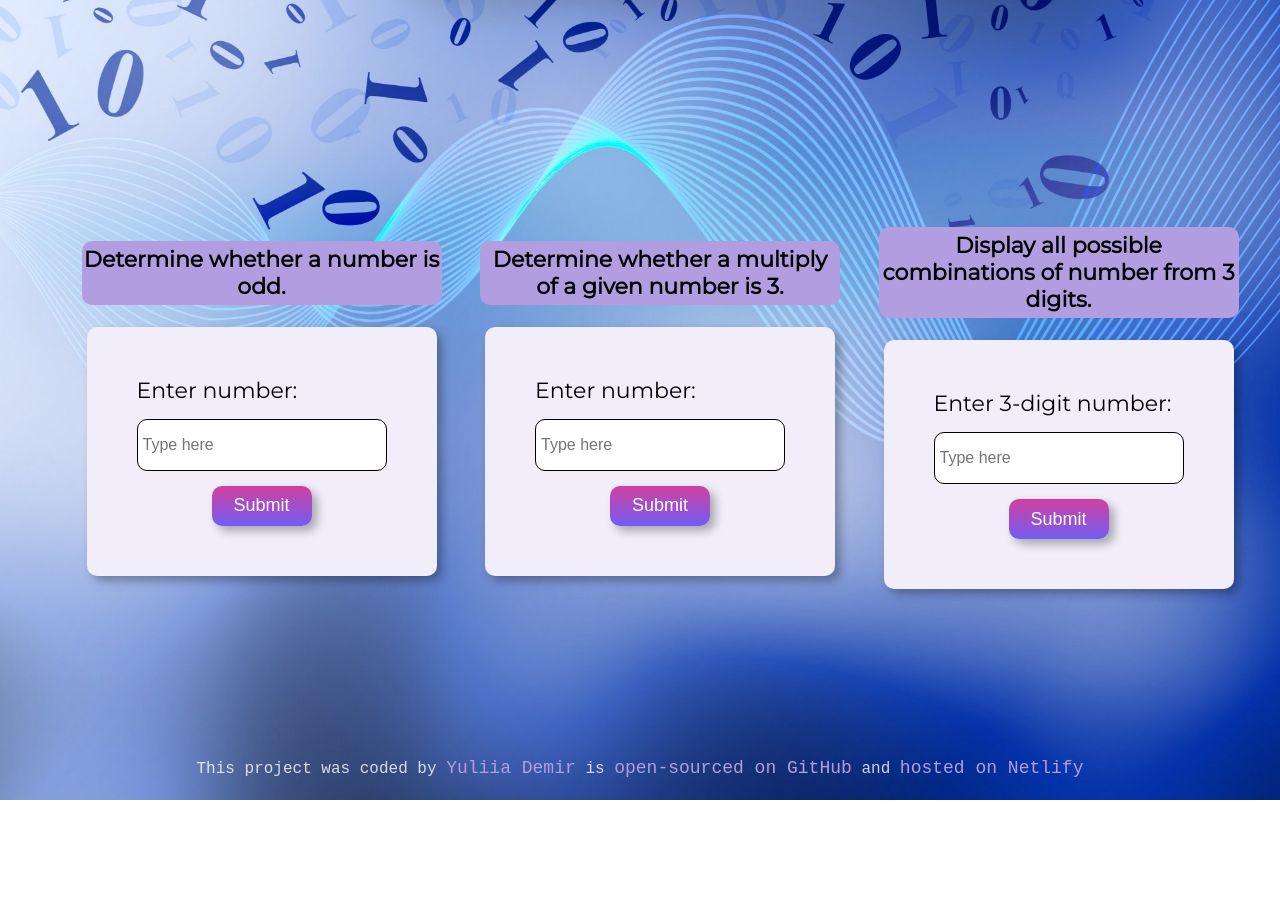
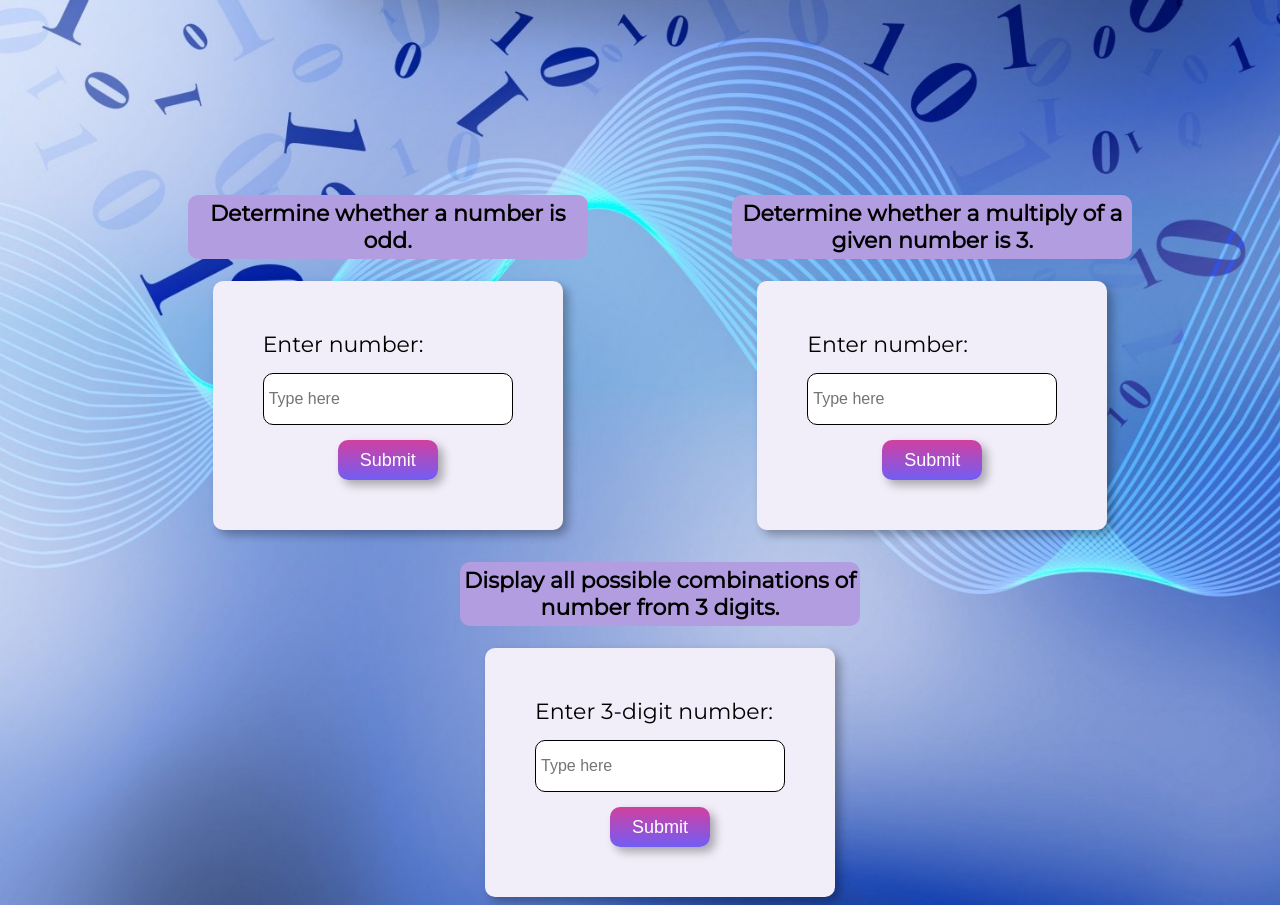
Before and after one commit to YuliiaDr/SourceIT_hometask2, a plain HTML site: page index.html in a window 1280 px wide. Shown: the top 905 px of the page. Before the commit the page ends 800 px from the top, so only its background shows below. Drawn offline with Linux system fonts and the light colour scheme; a web font is replaced by a local one.

Commit message:
Add files via upload

```diff
--- a/css/style.css
+++ b/css/style.css
@@ -13,7 +13,7 @@ ol{
   display: flex;
   justify-content: space-evenly;
   flex-wrap: wrap;
-  margin-top: 25vh;
+  margin-top: 21vh;
 }
 li{
   list-style-type: disc;
@@ -22,7 +22,7 @@ li{
   justify-content: center;
   align-items: center;
   padding: 5px;
-  width: 360px;
+  width: 400px;
 }
 li p {
   font-size: 22px;
@@ -88,7 +88,7 @@ button:focus {
   font-size: 16px;
   text-align: center;
   color:rgba(255,255,255,.8);
-  margin-top: 13%;
+  margin-top: 10%;
 }
 .signature-link{
   font-size: 18px;
--- a/index.html
+++ b/index.html
@@ -40,7 +40,7 @@
   </ol>
   <footer>
     <p class="signature">
-      This project was coded by <a href="mailto:yuliia.demir1986@gmail.com" class="signature-link">Yuliia Demir</a> is <a href="https://github.com/YuliiaDr/weather_app" class="signature-link"> open-sourced on GitHub</a> and <a href="https://app.netlify.com/sites/weatherapponline/overview" class="signature-link">hosted on Netlify</a>
+      This project was coded by <a href="mailto:yuliia.demir1986@gmail.com" class="signature-link">Yuliia Demir</a> is <a href="https://github.com/YuliiaDr/SourceIT_hometask2" class="signature-link"> open-sourced on GitHub</a> and <a href="https://interestingmathematics.netlify.app/" class="signature-link">hosted on Netlify</a>
     </p>
   </footer>
   <script src= "js/script.js"> </script>
```
